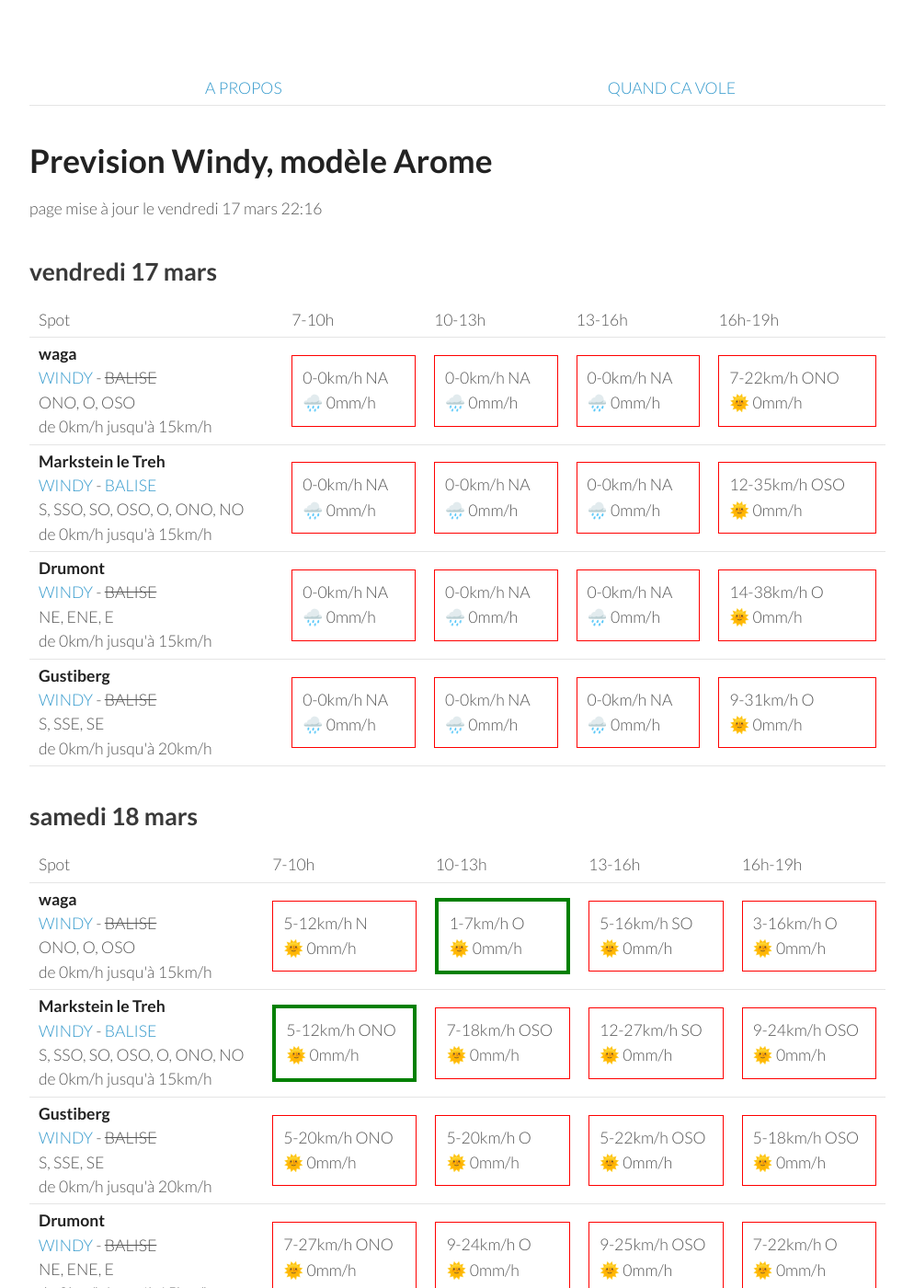
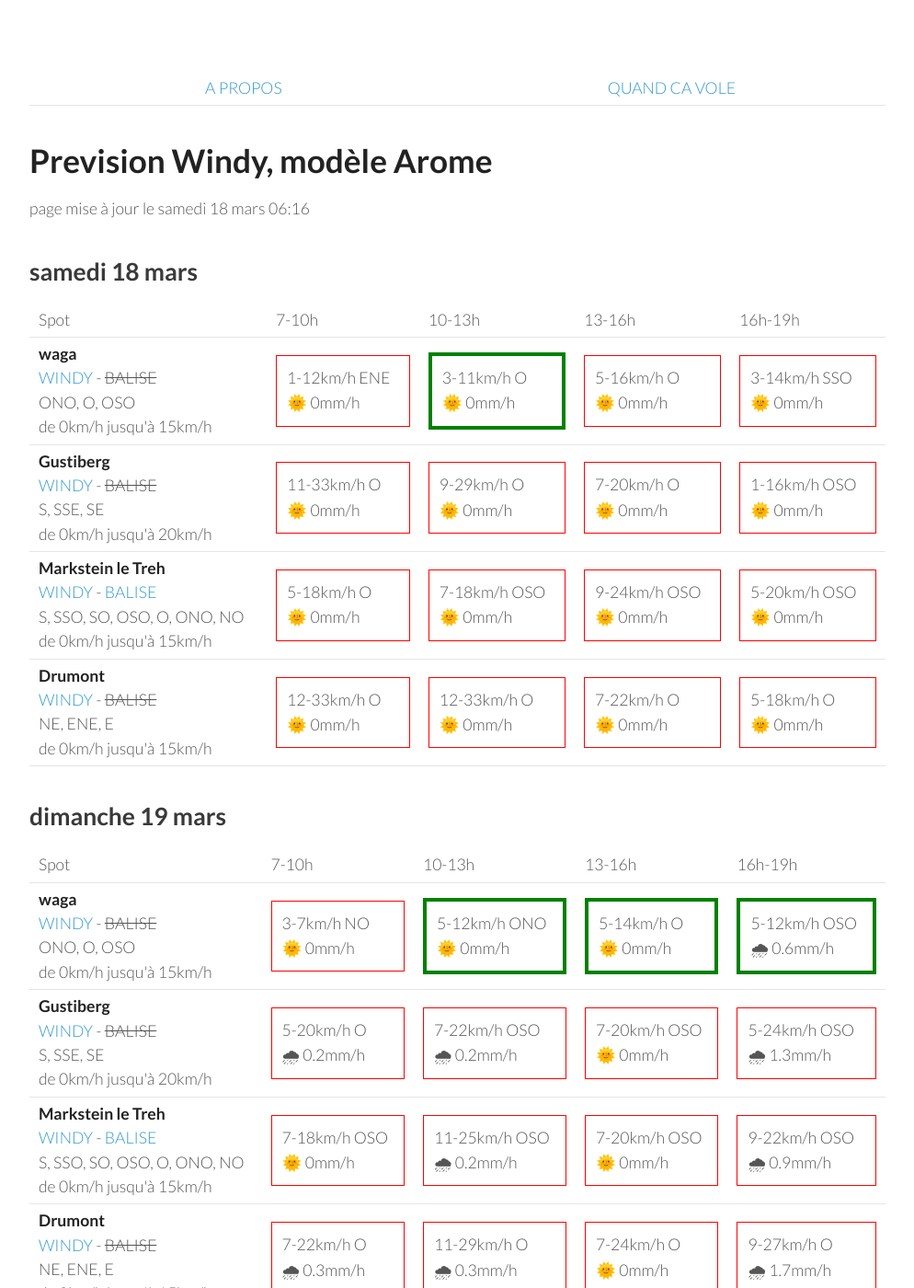
Before and after one commit to parapente-dans-le-nord/parapente-dans-le-nord.github.io, a Jekyll site: the page built from vosges.markdown, in a window 1280 px wide and 1400 px high. Shown: the whole window at 92% size, without its empty margins (26-1020 px from the left). Built offline with Jekyll 4.4.1, drawn with Linux system fonts in a browser that asks for light colours; some of the changed text lies outside the part shown.

Commit message:
update index.markdown

```diff
--- a/vosges.markdown
+++ b/vosges.markdown
@@ -7,60 +7,8 @@ title:  "Tous les spots"
 {: .links}
 
 # Prevision Windy, modèle Arome
-page mise à jour le vendredi 17 mars 22:16
+page mise à jour le samedi 18 mars 06:16
 
-## vendredi 17 mars
-
-{::nomarkdown}
-<table>
-  <tbody>
-    <tr>
-      <td>Spot</td>
-      <td>7-10h</td>
-      <td>10-13h</td>
-      <td>13-16h</td>
-      <td>16h-19h</td>
-    </tr>
-<tr>
-        <td><strong>waga</strong><br><a href="https://windy.com/47.903/6.996?47.900,6.983,15">WINDY</a> - <span class="no-balise"> BALISE </span><br> <span class="vent-favorable">ONO, O, OSO</span><br><span class="force-vent">de 0km/h jusqu'à 15km/h</span> </td>
-
-            <td><div class="not-flyable"><p>0-0km/h NA</p><p>🌧️ 0mm/h</p></div></td>
-            <td><div class="not-flyable"><p>0-0km/h NA</p><p>🌧️ 0mm/h</p></div></td>
-            <td><div class="not-flyable"><p>0-0km/h NA</p><p>🌧️ 0mm/h</p></div></td>
-            <td><div class="not-flyable"><p>7-22km/h ONO</p><p>🌞 0mm/h</p></div></td>
-
-    </tr>
-<tr>
-        <td><strong>Markstein le Treh</strong><br><a href="https://windy.com/47.926/7.012?47.505,7.012,8,m:eY1agmQ">WINDY</a> - <span class=""><a href="http://www.balisemeteo.com/balise.php?idBalise=136">BALISE</a> </span><br> <span class="vent-favorable">S, SSO, SO, OSO, O, ONO, NO</span><br><span class="force-vent">de 0km/h jusqu'à 15km/h</span> </td>
-
-            <td><div class="not-flyable"><p>0-0km/h NA</p><p>🌧️ 0mm/h</p></div></td>
-            <td><div class="not-flyable"><p>0-0km/h NA</p><p>🌧️ 0mm/h</p></div></td>
-            <td><div class="not-flyable"><p>0-0km/h NA</p><p>🌧️ 0mm/h</p></div></td>
-            <td><div class="not-flyable"><p>12-35km/h OSO</p><p>🌞 0mm/h</p></div></td>
-
-    </tr>
-<tr>
-        <td><strong>Drumont</strong><br><a href="https://windy.com/47.898/6.919?47.687,6.919,9,m:eYYagmG">WINDY</a> - <span class="no-balise"> BALISE </span><br> <span class="vent-favorable">NE, ENE, E</span><br><span class="force-vent">de 0km/h jusqu'à 15km/h</span> </td>
-
-            <td><div class="not-flyable"><p>0-0km/h NA</p><p>🌧️ 0mm/h</p></div></td>
-            <td><div class="not-flyable"><p>0-0km/h NA</p><p>🌧️ 0mm/h</p></div></td>
-            <td><div class="not-flyable"><p>0-0km/h NA</p><p>🌧️ 0mm/h</p></div></td>
-            <td><div class="not-flyable"><p>14-38km/h O</p><p>🌞 0mm/h</p></div></td>
-
-    </tr>
-<tr>
-        <td><strong>Gustiberg</strong><br><a href="https://windy.com/47.894/6.934?47.891,6.934,15,m:eYYagmI">WINDY</a> - <span class="no-balise"> BALISE </span><br> <span class="vent-favorable">S, SSE, SE</span><br><span class="force-vent">de 0km/h jusqu'à 20km/h</span> </td>
-
-            <td><div class="not-flyable"><p>0-0km/h NA</p><p>🌧️ 0mm/h</p></div></td>
-            <td><div class="not-flyable"><p>0-0km/h NA</p><p>🌧️ 0mm/h</p></div></td>
-            <td><div class="not-flyable"><p>0-0km/h NA</p><p>🌧️ 0mm/h</p></div></td>
-            <td><div class="not-flyable"><p>9-31km/h O</p><p>🌞 0mm/h</p></div></td>
-
-    </tr>
-
-</tbody>
-</table>
-{:/}
 ## samedi 18 mars
 
 {::nomarkdown}
@@ -76,40 +24,40 @@ page mise à jour le vendredi 17 mars 22:16
 <tr>
         <td><strong>waga</strong><br><a href="https://windy.com/47.903/6.996?47.900,6.983,15">WINDY</a> - <span class="no-balise"> BALISE </span><br> <span class="vent-favorable">ONO, O, OSO</span><br><span class="force-vent">de 0km/h jusqu'à 15km/h</span> </td>
 
-            <td><div class="not-flyable"><p>5-12km/h N</p><p>🌞 0mm/h</p></div></td>
-            <td><div class="flyable"><p>1-7km/h O</p><p>🌞 0mm/h</p></div></td>
-            <td><div class="not-flyable"><p>5-16km/h SO</p><p>🌞 0mm/h</p></div></td>
-            <td><div class="not-flyable"><p>3-16km/h O</p><p>🌞 0mm/h</p></div></td>
+            <td><div class="not-flyable"><p>1-12km/h ENE</p><p>🌞 0mm/h</p></div></td>
+            <td><div class="flyable"><p>3-11km/h O</p><p>🌞 0mm/h</p></div></td>
+            <td><div class="not-flyable"><p>5-16km/h O</p><p>🌞 0mm/h</p></div></td>
+            <td><div class="not-flyable"><p>3-14km/h SSO</p><p>🌞 0mm/h</p></div></td>
+
+
+    </tr>
+<tr>
+        <td><strong>Gustiberg</strong><br><a href="https://windy.com/47.894/6.934?47.891,6.934,15,m:eYYagmI">WINDY</a> - <span class="no-balise"> BALISE </span><br> <span class="vent-favorable">S, SSE, SE</span><br><span class="force-vent">de 0km/h jusqu'à 20km/h</span> </td>
+
+            <td><div class="not-flyable"><p>11-33km/h O</p><p>🌞 0mm/h</p></div></td>
+            <td><div class="not-flyable"><p>9-29km/h O</p><p>🌞 0mm/h</p></div></td>
+            <td><div class="not-flyable"><p>7-20km/h O</p><p>🌞 0mm/h</p></div></td>
+            <td><div class="not-flyable"><p>1-16km/h OSO</p><p>🌞 0mm/h</p></div></td>
 
 
     </tr>
 <tr>
         <td><strong>Markstein le Treh</strong><br><a href="https://windy.com/47.926/7.012?47.505,7.012,8,m:eY1agmQ">WINDY</a> - <span class=""><a href="http://www.balisemeteo.com/balise.php?idBalise=136">BALISE</a> </span><br> <span class="vent-favorable">S, SSO, SO, OSO, O, ONO, NO</span><br><span class="force-vent">de 0km/h jusqu'à 15km/h</span> </td>
 
-            <td><div class="flyable"><p>5-12km/h ONO</p><p>🌞 0mm/h</p></div></td>
+            <td><div class="not-flyable"><p>5-18km/h O</p><p>🌞 0mm/h</p></div></td>
             <td><div class="not-flyable"><p>7-18km/h OSO</p><p>🌞 0mm/h</p></div></td>
-            <td><div class="not-flyable"><p>12-27km/h SO</p><p>🌞 0mm/h</p></div></td>
             <td><div class="not-flyable"><p>9-24km/h OSO</p><p>🌞 0mm/h</p></div></td>
-
-
-    </tr>
-<tr>
-        <td><strong>Gustiberg</strong><br><a href="https://windy.com/47.894/6.934?47.891,6.934,15,m:eYYagmI">WINDY</a> - <span class="no-balise"> BALISE </span><br> <span class="vent-favorable">S, SSE, SE</span><br><span class="force-vent">de 0km/h jusqu'à 20km/h</span> </td>
-
-            <td><div class="not-flyable"><p>5-20km/h ONO</p><p>🌞 0mm/h</p></div></td>
-            <td><div class="not-flyable"><p>5-20km/h O</p><p>🌞 0mm/h</p></div></td>
-            <td><div class="not-flyable"><p>5-22km/h OSO</p><p>🌞 0mm/h</p></div></td>
-            <td><div class="not-flyable"><p>5-18km/h OSO</p><p>🌞 0mm/h</p></div></td>
+            <td><div class="not-flyable"><p>5-20km/h OSO</p><p>🌞 0mm/h</p></div></td>
 
 
     </tr>
 <tr>
         <td><strong>Drumont</strong><br><a href="https://windy.com/47.898/6.919?47.687,6.919,9,m:eYYagmG">WINDY</a> - <span class="no-balise"> BALISE </span><br> <span class="vent-favorable">NE, ENE, E</span><br><span class="force-vent">de 0km/h jusqu'à 15km/h</span> </td>
 
-            <td><div class="not-flyable"><p>7-27km/h ONO</p><p>🌞 0mm/h</p></div></td>
-            <td><div class="not-flyable"><p>9-24km/h O</p><p>🌞 0mm/h</p></div></td>
-            <td><div class="not-flyable"><p>9-25km/h OSO</p><p>🌞 0mm/h</p></div></td>
+            <td><div class="not-flyable"><p>12-33km/h O</p><p>🌞 0mm/h</p></div></td>
+            <td><div class="not-flyable"><p>12-33km/h O</p><p>🌞 0mm/h</p></div></td>
             <td><div class="not-flyable"><p>7-22km/h O</p><p>🌞 0mm/h</p></div></td>
+            <td><div class="not-flyable"><p>5-18km/h O</p><p>🌞 0mm/h</p></div></td>
 
 
     </tr>
@@ -132,40 +80,40 @@ page mise à jour le vendredi 17 mars 22:16
 <tr>
         <td><strong>waga</strong><br><a href="https://windy.com/47.903/6.996?47.900,6.983,15">WINDY</a> - <span class="no-balise"> BALISE </span><br> <span class="vent-favorable">ONO, O, OSO</span><br><span class="force-vent">de 0km/h jusqu'à 15km/h</span> </td>
 
-            <td><div class="not-flyable"><p>5-11km/h NO</p><p>🌞 0mm/h</p></div></td>
-            <td><div class="not-flyable"><p>14-42km/h OSO</p><p>🌧 0.3mm/h</p></div></td>
-            <td><div class="not-flyable"><p>14-42km/h OSO</p><p>🌧 0.7mm/h</p></div></td>
-            <td><div class="not-flyable"><p>14-46km/h OSO</p><p>🌧 1.1mm/h</p></div></td>
+            <td><div class="not-flyable"><p>3-7km/h NO</p><p>🌞 0mm/h</p></div></td>
+            <td><div class="flyable"><p>5-12km/h ONO</p><p>🌞 0mm/h</p></div></td>
+            <td><div class="flyable"><p>5-14km/h O</p><p>🌞 0mm/h</p></div></td>
+            <td><div class="flyable"><p>5-12km/h OSO</p><p>🌧 0.6mm/h</p></div></td>
+
+
+    </tr>
+<tr>
+        <td><strong>Gustiberg</strong><br><a href="https://windy.com/47.894/6.934?47.891,6.934,15,m:eYYagmI">WINDY</a> - <span class="no-balise"> BALISE </span><br> <span class="vent-favorable">S, SSE, SE</span><br><span class="force-vent">de 0km/h jusqu'à 20km/h</span> </td>
+
+            <td><div class="not-flyable"><p>5-20km/h O</p><p>🌧 0.2mm/h</p></div></td>
+            <td><div class="not-flyable"><p>7-22km/h OSO</p><p>🌧 0.2mm/h</p></div></td>
+            <td><div class="not-flyable"><p>7-20km/h OSO</p><p>🌞 0mm/h</p></div></td>
+            <td><div class="not-flyable"><p>5-24km/h OSO</p><p>🌧 1.3mm/h</p></div></td>
 
 
     </tr>
 <tr>
         <td><strong>Markstein le Treh</strong><br><a href="https://windy.com/47.926/7.012?47.505,7.012,8,m:eY1agmQ">WINDY</a> - <span class=""><a href="http://www.balisemeteo.com/balise.php?idBalise=136">BALISE</a> </span><br> <span class="vent-favorable">S, SSO, SO, OSO, O, ONO, NO</span><br><span class="force-vent">de 0km/h jusqu'à 15km/h</span> </td>
 
-            <td><div class="not-flyable"><p>9-18km/h OSO</p><p>🌞 0mm/h</p></div></td>
-            <td><div class="not-flyable"><p>14-40km/h OSO</p><p>🌧 0.2mm/h</p></div></td>
-            <td><div class="not-flyable"><p>12-42km/h OSO</p><p>🌧 0.5mm/h</p></div></td>
-            <td><div class="not-flyable"><p>16-48km/h OSO</p><p>🌧 1.3mm/h</p></div></td>
+            <td><div class="not-flyable"><p>7-18km/h OSO</p><p>🌞 0mm/h</p></div></td>
+            <td><div class="not-flyable"><p>11-25km/h OSO</p><p>🌧 0.2mm/h</p></div></td>
+            <td><div class="not-flyable"><p>7-20km/h OSO</p><p>🌞 0mm/h</p></div></td>
+            <td><div class="not-flyable"><p>9-22km/h OSO</p><p>🌧 0.9mm/h</p></div></td>
 
 
     </tr>
 <tr>
         <td><strong>Drumont</strong><br><a href="https://windy.com/47.898/6.919?47.687,6.919,9,m:eYYagmG">WINDY</a> - <span class="no-balise"> BALISE </span><br> <span class="vent-favorable">NE, ENE, E</span><br><span class="force-vent">de 0km/h jusqu'à 15km/h</span> </td>
 
-            <td><div class="not-flyable"><p>12-31km/h O</p><p>🌞 0mm/h</p></div></td>
-            <td><div class="not-flyable"><p>14-37km/h OSO</p><p>🌧 0.2mm/h</p></div></td>
-            <td><div class="not-flyable"><p>14-40km/h OSO</p><p>🌧 0.6mm/h</p></div></td>
-            <td><div class="not-flyable"><p>14-42km/h OSO</p><p>🌧 0.9mm/h</p></div></td>
-
-
-    </tr>
-<tr>
-        <td><strong>Gustiberg</strong><br><a href="https://windy.com/47.894/6.934?47.891,6.934,15,m:eYYagmI">WINDY</a> - <span class="no-balise"> BALISE </span><br> <span class="vent-favorable">S, SSE, SE</span><br><span class="force-vent">de 0km/h jusqu'à 20km/h</span> </td>
-
-            <td><div class="not-flyable"><p>12-31km/h O</p><p>🌞 0mm/h</p></div></td>
-            <td><div class="not-flyable"><p>14-38km/h OSO</p><p>🌧 0.2mm/h</p></div></td>
-            <td><div class="not-flyable"><p>14-40km/h OSO</p><p>🌧 0.6mm/h</p></div></td>
-            <td><div class="not-flyable"><p>14-42km/h OSO</p><p>🌧 0.9mm/h</p></div></td>
+            <td><div class="not-flyable"><p>7-22km/h O</p><p>🌧 0.3mm/h</p></div></td>
+            <td><div class="not-flyable"><p>11-29km/h O</p><p>🌧 0.3mm/h</p></div></td>
+            <td><div class="not-flyable"><p>7-24km/h O</p><p>🌞 0mm/h</p></div></td>
+            <td><div class="not-flyable"><p>9-27km/h O</p><p>🌧 1.7mm/h</p></div></td>
 
 
     </tr>
@@ -186,42 +134,42 @@ page mise à jour le vendredi 17 mars 22:16
       <td>16h-19h</td>
     </tr>
 <tr>
-        <td><strong>waga</strong><br><a href="https://windy.com/47.903/6.996?47.900,6.983,15">WINDY</a> - <span class="no-balise"> BALISE </span><br> <span class="vent-favorable">ONO, O, OSO</span><br><span class="force-vent">de 0km/h jusqu'à 15km/h</span> </td>
+        <td><strong>Gustiberg</strong><br><a href="https://windy.com/47.894/6.934?47.891,6.934,15,m:eYYagmI">WINDY</a> - <span class="no-balise"> BALISE </span><br> <span class="vent-favorable">S, SSE, SE</span><br><span class="force-vent">de 0km/h jusqu'à 20km/h</span> </td>
 
-            <td><div class="not-flyable"><p>9-29km/h O</p><p>🌞 0mm/h</p></div></td>
-            <td><div class="not-flyable"><p>11-33km/h O</p><p>🌧 0.3mm/h</p></div></td>
-            <td><div class="not-flyable"><p>7-33km/h O</p><p>🌞 0mm/h</p></div></td>
-            <td><div class="not-flyable"><p>5-24km/h ONO</p><p>🌞 0mm/h</p></div></td>
+            <td><div class="not-flyable"><p>5-20km/h ONO</p><p>🌞 0mm/h</p></div></td>
+            <td><div class="not-flyable"><p>3-16km/h NO</p><p>🌞 0mm/h</p></div></td>
+            <td><div class="not-flyable"><p>1-14km/h SSO</p><p>🌞 0mm/h</p></div></td>
+            <td><div class="not-flyable"><p>5-18km/h SSO</p><p>🌞 0mm/h</p></div></td>
 
 
     </tr>
 <tr>
-        <td><strong>Gustiberg</strong><br><a href="https://windy.com/47.894/6.934?47.891,6.934,15,m:eYYagmI">WINDY</a> - <span class="no-balise"> BALISE </span><br> <span class="vent-favorable">S, SSE, SE</span><br><span class="force-vent">de 0km/h jusqu'à 20km/h</span> </td>
+        <td><strong>Markstein le Treh</strong><br><a href="https://windy.com/47.926/7.012?47.505,7.012,8,m:eY1agmQ">WINDY</a> - <span class=""><a href="http://www.balisemeteo.com/balise.php?idBalise=136">BALISE</a> </span><br> <span class="vent-favorable">S, SSO, SO, OSO, O, ONO, NO</span><br><span class="force-vent">de 0km/h jusqu'à 15km/h</span> </td>
 
-            <td><div class="not-flyable"><p>9-25km/h ONO</p><p>🌞 0mm/h</p></div></td>
-            <td><div class="not-flyable"><p>11-29km/h O</p><p>🌧 0.3mm/h</p></div></td>
-            <td><div class="not-flyable"><p>7-31km/h O</p><p>🌞 0mm/h</p></div></td>
-            <td><div class="not-flyable"><p>7-22km/h ONO</p><p>🌞 0mm/h</p></div></td>
+            <td><div class="not-flyable"><p>3-22km/h O</p><p>🌞 0mm/h</p></div></td>
+            <td><div class="not-flyable"><p>3-16km/h ONO</p><p>🌞 0mm/h</p></div></td>
+            <td><div class="not-flyable"><p>3-14km/h SSE</p><p>🌞 0mm/h</p></div></td>
+            <td><div class="not-flyable"><p>5-18km/h SSE</p><p>🌞 0mm/h</p></div></td>
+
+
+    </tr>
+<tr>
+        <td><strong>waga</strong><br><a href="https://windy.com/47.903/6.996?47.900,6.983,15">WINDY</a> - <span class="no-balise"> BALISE </span><br> <span class="vent-favorable">ONO, O, OSO</span><br><span class="force-vent">de 0km/h jusqu'à 15km/h</span> </td>
+
+            <td><div class="not-flyable"><p>3-22km/h O</p><p>🌞 0mm/h</p></div></td>
+            <td><div class="not-flyable"><p>3-16km/h NO</p><p>🌞 0mm/h</p></div></td>
+            <td><div class="not-flyable"><p>3-14km/h S</p><p>🌞 0mm/h</p></div></td>
+            <td><div class="not-flyable"><p>5-18km/h S</p><p>🌞 0mm/h</p></div></td>
 
 
     </tr>
 <tr>
         <td><strong>Drumont</strong><br><a href="https://windy.com/47.898/6.919?47.687,6.919,9,m:eYYagmG">WINDY</a> - <span class="no-balise"> BALISE </span><br> <span class="vent-favorable">NE, ENE, E</span><br><span class="force-vent">de 0km/h jusqu'à 15km/h</span> </td>
 
-            <td><div class="not-flyable"><p>9-25km/h ONO</p><p>🌞 0mm/h</p></div></td>
-            <td><div class="not-flyable"><p>11-29km/h O</p><p>🌧 0.3mm/h</p></div></td>
-            <td><div class="not-flyable"><p>7-29km/h O</p><p>🌞 0mm/h</p></div></td>
-            <td><div class="not-flyable"><p>7-22km/h ONO</p><p>🌞 0mm/h</p></div></td>
-
-
-    </tr>
-<tr>
-        <td><strong>Markstein le Treh</strong><br><a href="https://windy.com/47.926/7.012?47.505,7.012,8,m:eY1agmQ">WINDY</a> - <span class=""><a href="http://www.balisemeteo.com/balise.php?idBalise=136">BALISE</a> </span><br> <span class="vent-favorable">S, SSO, SO, OSO, O, ONO, NO</span><br><span class="force-vent">de 0km/h jusqu'à 15km/h</span> </td>
-
-            <td><div class="not-flyable"><p>7-27km/h O</p><p>🌞 0mm/h</p></div></td>
-            <td><div class="not-flyable"><p>11-31km/h ONO</p><p>🌧 0.2mm/h</p></div></td>
-            <td><div class="not-flyable"><p>9-31km/h O</p><p>🌞 0mm/h</p></div></td>
-            <td><div class="not-flyable"><p>5-27km/h O</p><p>🌞 0mm/h</p></div></td>
+            <td><div class="not-flyable"><p>5-18km/h ONO</p><p>🌧 0.2mm/h</p></div></td>
+            <td><div class="not-flyable"><p>3-16km/h NO</p><p>🌞 0mm/h</p></div></td>
+            <td><div class="not-flyable"><p>1-14km/h SSO</p><p>🌞 0mm/h</p></div></td>
+            <td><div class="not-flyable"><p>5-18km/h SSO</p><p>🌞 0mm/h</p></div></td>
 
 
     </tr>
@@ -245,17 +193,27 @@ page mise à jour le vendredi 17 mars 22:16
         <td><strong>Gustiberg</strong><br><a href="https://windy.com/47.894/6.934?47.891,6.934,15,m:eYYagmI">WINDY</a> - <span class="no-balise"> BALISE </span><br> <span class="vent-favorable">S, SSE, SE</span><br><span class="force-vent">de 0km/h jusqu'à 20km/h</span> </td>
 
             <td><div class="flyable"><p>3-14km/h SSE</p><p>🌞 0mm/h</p></div></td>
-            <td><div class="not-flyable"><p>12-33km/h OSO</p><p>🌞 0mm/h</p></div></td>
+            <td><div class="not-flyable"><p>11-31km/h SO</p><p>🌞 0mm/h</p></div></td>
             <td><div class="not-flyable"><p>14-40km/h OSO</p><p>🌞 0mm/h</p></div></td>
             <td><div class="not-flyable"><p>14-42km/h OSO</p><p>🌞 0mm/h</p></div></td>
 
 
     </tr>
 <tr>
+        <td><strong>Markstein le Treh</strong><br><a href="https://windy.com/47.926/7.012?47.505,7.012,8,m:eY1agmQ">WINDY</a> - <span class=""><a href="http://www.balisemeteo.com/balise.php?idBalise=136">BALISE</a> </span><br> <span class="vent-favorable">S, SSO, SO, OSO, O, ONO, NO</span><br><span class="force-vent">de 0km/h jusqu'à 15km/h</span> </td>
+
+            <td><div class="not-flyable"><p>5-18km/h S</p><p>🌞 0mm/h</p></div></td>
+            <td><div class="not-flyable"><p>11-33km/h SO</p><p>🌞 0mm/h</p></div></td>
+            <td><div class="not-flyable"><p>14-40km/h OSO</p><p>🌞 0mm/h</p></div></td>
+            <td><div class="not-flyable"><p>12-44km/h OSO</p><p>🌞 0mm/h</p></div></td>
+
+
+    </tr>
+<tr>
         <td><strong>waga</strong><br><a href="https://windy.com/47.903/6.996?47.900,6.983,15">WINDY</a> - <span class="no-balise"> BALISE </span><br> <span class="vent-favorable">ONO, O, OSO</span><br><span class="force-vent">de 0km/h jusqu'à 15km/h</span> </td>
 
-            <td><div class="not-flyable"><p>5-16km/h SSO</p><p>🌞 0mm/h</p></div></td>
-            <td><div class="not-flyable"><p>11-37km/h OSO</p><p>🌞 0mm/h</p></div></td>
+            <td><div class="not-flyable"><p>5-18km/h S</p><p>🌞 0mm/h</p></div></td>
+            <td><div class="not-flyable"><p>11-33km/h SO</p><p>🌞 0mm/h</p></div></td>
             <td><div class="not-flyable"><p>14-42km/h O</p><p>🌞 0mm/h</p></div></td>
             <td><div class="not-flyable"><p>12-46km/h OSO</p><p>🌞 0mm/h</p></div></td>
 
@@ -265,19 +223,9 @@ page mise à jour le vendredi 17 mars 22:16
         <td><strong>Drumont</strong><br><a href="https://windy.com/47.898/6.919?47.687,6.919,9,m:eYYagmG">WINDY</a> - <span class="no-balise"> BALISE </span><br> <span class="vent-favorable">NE, ENE, E</span><br><span class="force-vent">de 0km/h jusqu'à 15km/h</span> </td>
 
             <td><div class="not-flyable"><p>3-14km/h SSE</p><p>🌞 0mm/h</p></div></td>
-            <td><div class="not-flyable"><p>12-33km/h OSO</p><p>🌞 0mm/h</p></div></td>
+            <td><div class="not-flyable"><p>11-31km/h SO</p><p>🌞 0mm/h</p></div></td>
             <td><div class="not-flyable"><p>14-38km/h OSO</p><p>🌞 0mm/h</p></div></td>
             <td><div class="not-flyable"><p>14-42km/h OSO</p><p>🌞 0mm/h</p></div></td>
-
-
-    </tr>
-<tr>
-        <td><strong>Markstein le Treh</strong><br><a href="https://windy.com/47.926/7.012?47.505,7.012,8,m:eY1agmQ">WINDY</a> - <span class=""><a href="http://www.balisemeteo.com/balise.php?idBalise=136">BALISE</a> </span><br> <span class="vent-favorable">S, SSO, SO, OSO, O, ONO, NO</span><br><span class="force-vent">de 0km/h jusqu'à 15km/h</span> </td>
-
-            <td><div class="not-flyable"><p>5-20km/h OSO</p><p>🌞 0mm/h</p></div></td>
-            <td><div class="not-flyable"><p>11-33km/h OSO</p><p>🌞 0mm/h</p></div></td>
-            <td><div class="not-flyable"><p>14-40km/h OSO</p><p>🌞 0mm/h</p></div></td>
-            <td><div class="not-flyable"><p>14-44km/h OSO</p><p>🌞 0mm/h</p></div></td>
 
 
     </tr>
@@ -300,10 +248,10 @@ page mise à jour le vendredi 17 mars 22:16
 <tr>
         <td><strong>Markstein le Treh</strong><br><a href="https://windy.com/47.926/7.012?47.505,7.012,8,m:eY1agmQ">WINDY</a> - <span class=""><a href="http://www.balisemeteo.com/balise.php?idBalise=136">BALISE</a> </span><br> <span class="vent-favorable">S, SSO, SO, OSO, O, ONO, NO</span><br><span class="force-vent">de 0km/h jusqu'à 15km/h</span> </td>
 
-            <td><div class="not-flyable"><p>7-31km/h O</p><p>🌞 0mm/h</p></div></td>
-            <td><div class="not-flyable"><p>12-38km/h SO</p><p>🌞 0mm/h</p></div></td>
-            <td><div class="not-flyable"><p>16-48km/h OSO</p><p>🌞 0mm/h</p></div></td>
-            <td><div class="not-flyable"><p>16-46km/h OSO</p><p>🌞 0mm/h</p></div></td>
+            <td><div class="not-flyable"><p>11-37km/h OSO</p><p>🌞 0mm/h</p></div></td>
+            <td><div class="not-flyable"><p>20-57km/h OSO</p><p>🌞 0mm/h</p></div></td>
+            <td><div class="not-flyable"><p>18-59km/h OSO</p><p>🌞 0mm/h</p></div></td>
+            <td><div class="not-flyable"><p>14-50km/h OSO</p><p>🌞 0mm/h</p></div></td>
 
 
     </tr>
```
